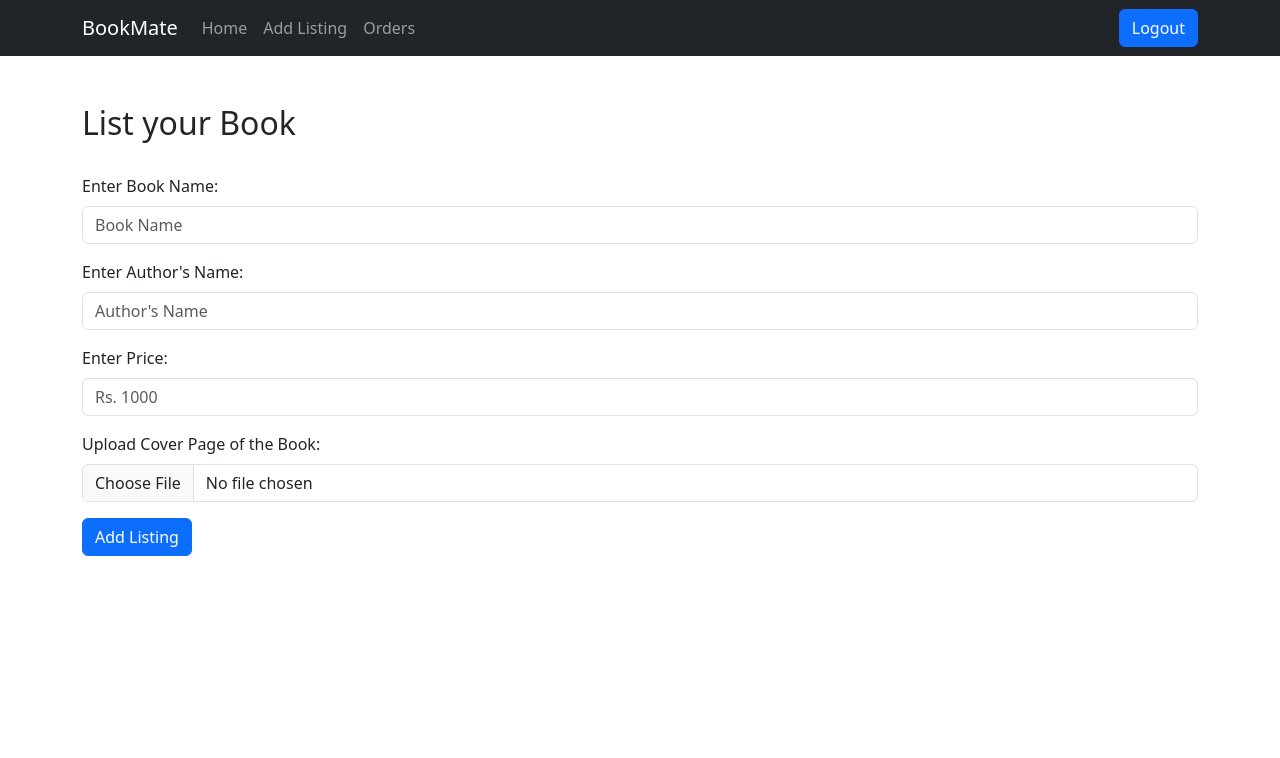
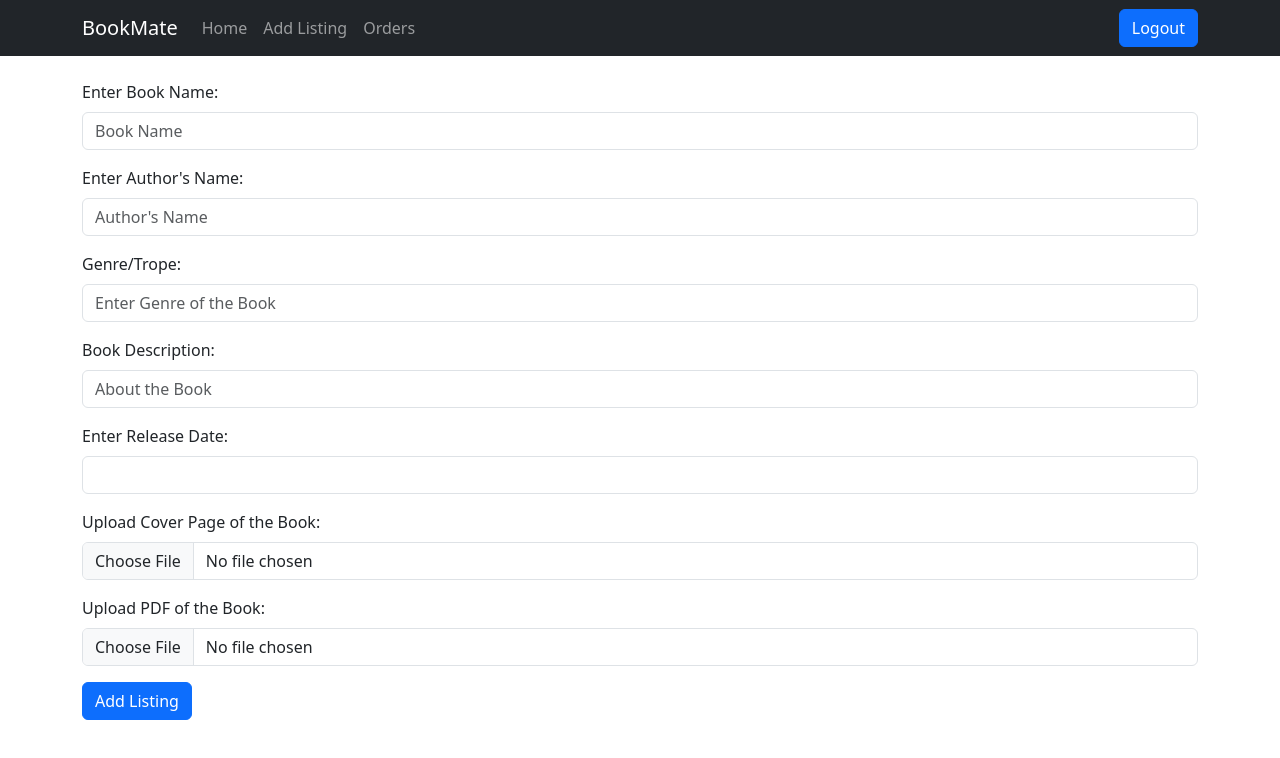
Before and after one commit to aryasingasane/bookmate, a React (Create React App) app: page /book/list in a window 1280 px wide. Shown: the top 758 px of the page. Built offline with nearby package versions, Linux system fonts and the light colour scheme; no server answers.

Commit message:
changed the layout of details page, added the pdfs of all the books, added extra fields in listing page

```diff
--- a/src/components/Card.jsx
+++ b/src/components/Card.jsx
@@ -19,15 +19,15 @@ const BookCard = (props) => {
 
   return (
     <Card style={{ width: "18rem", margin:'15px' }}>
-      <div style={{ height: "400px", overflow: "hidden" }}>
-        <Card.Img variant="top" src={url} style={{ objectFit: "cover", height: "400px" }} />
+      <div style={{ height: "450px", overflow: "hidden" }}>
+        <Card.Img variant="top" src={url} style={{ objectFit: "cover", height: "450px" }} />
       </div>
       <Card.Body>
         <Card.Title>{props.name}</Card.Title>
         <Card.Text>
-          Price: Rs.{props.price} /-
+          Author: {props.author}
           <br />
-          Sold By: {props.displayName}
+          Sold By: {props.userEmail}
         </Card.Text>
         <Button onClick={e => navigate(`/book/view/${props.id}`)} variant="primary">View</Button>
       </Card.Body>
--- a/src/components/Navbar.jsx
+++ b/src/components/Navbar.jsx
@@ -20,6 +20,8 @@ const MyNavbar = () => {
         <Button onClick={firebase.logoutFunction}>Logout</Button>
         </Container>
       </Navbar>
+
+
     );
 };
 
--- a/src/context/Firebase.jsx
+++ b/src/context/Firebase.jsx
@@ -66,17 +66,25 @@ export const FirebaseProvider = (props) => {
 
     console.log("User:",user);
 
-  const handleCreateNewListing = async (name, author, price, coverPic) => {
+  const handleCreateNewListing = async (name, author, rdate, coverPic, desc, bookPdf, trope) => {
     const imageRef = ref(
       storage,
       `uploads/images/${Date.now()}-${coverPic.name}`
     );
+    const pdfRef = ref(
+      storage,
+      `uploads/pdfs/${Date.now()}-${bookPdf.name}`
+    );
     const uploadResult = await uploadBytes(imageRef, coverPic);
+    const uploadResult2 = await uploadBytes(pdfRef, bookPdf);
     await addDoc(collection(firestore, "books"), {
       name,
       author,
-      price,
+      rdate,
+      trope,
+      desc,
       imgURL: uploadResult.ref.fullPath,
+      pdfURL: uploadResult2.ref.fullPath,
       userID: user.uid,
       userEmail: user.email,
       displayName: user.displayName,
@@ -94,6 +102,10 @@ export const FirebaseProvider = (props) => {
   };
 
   const getImageURL = (path) => {
+    return getDownloadURL(ref(storage, path));
+  };
+
+  const getPdfURL = (path) => {
     return getDownloadURL(ref(storage, path));
   };
 
@@ -143,6 +155,7 @@ export const FirebaseProvider = (props) => {
         handleCreateNewListing,
         listAllBooks,
         getImageURL,
+        getPdfURL,
         getBookById,
         placeOrder,
         fetchMyBooks,
--- a/src/pages/Details.jsx
+++ b/src/pages/Details.jsx
@@ -3,6 +3,9 @@ import Button from "react-bootstrap/Button";
 import Form from "react-bootstrap/Form";
 import { useParams } from "react-router-dom";
 import { useFirebase } from "../context/Firebase";
+import Container from 'react-bootstrap/Container';
+import Row from 'react-bootstrap/Row';
+import Col from 'react-bootstrap/Col';
 
 const BookDetailPage = () => {
   const params = useParams();
@@ -14,6 +17,7 @@ const BookDetailPage = () => {
   const [data, setData] = useState(null);
   console.log(data);
   const [url, setURL] = useState(null);
+  const [burl, setBURL] = useState(null);
 
   useEffect(() => {
     firebase.getBookById(params.bookId).then((value) => setData(value.data()));
@@ -26,6 +30,13 @@ const BookDetailPage = () => {
     }
   }, [data]);
 
+  useEffect(() => {
+    if (data) {
+      const pdfURL = data.pdfURL;
+      firebase.getPdfURL(pdfURL).then((burl) => setBURL(burl));
+    }
+  }, [data]);
+
   const placeOrder = async () => {
     const result = await firebase.placeOrder(params.bookId, qty);
     console.log("Order Placed", result);
@@ -34,30 +45,33 @@ const BookDetailPage = () => {
   if (data == null) return <h1>Loading....</h1>;
 
   return (
-    <div className="container mt-5">
+    <Container>
+    <Row>
+      <Col>
+        <div className="mt-5">
+          <img src={url} width="90%" style={{ borderRadius: "20px" }} />
+        </div>
+      </Col>
+      <Col xs={8}>
+        <div className="mt-5">
+          <h5 className="m-3">Name: {data.name}</h5>
+          <h5><p className="m-3">Release Date: {data.rdate}</p>
+          <p className="m-3">Author Name: {data.author}</p>
+          <p className="m-3">Tropes: {data.trope}</p>
+          <p className="m-3">Description: <br></br> <h6 className="m-2"> {data.desc}</h6></p>
+          </h5>
+          <br></br>
+          <h5 className="m-3">Owner Details:</h5>
+          <h5><p className="m-3">Email: {data.userEmail}</p></h5>
+          <br></br>
+          <Button  variant="success">
+            Download PDF
+          </Button>
+        </div>
+      </Col>
+    </Row>
 
-      <img src={url} width="40%" style={{ borderRadius: "10px" }} />
-      <h2>Details:</h2><br></br>
-      <h4>Name: {data.name}</h4>
-      <h4><p>Price: Rs. {data.price}</p>
-      <p>Author Name: {data.author}</p></h4>
-      <br></br>
-      <h2>Owner Details:</h2><br></br>
-      <h4><p>Name: {data.displayName}</p>
-      <p>Email: {data.userEmail}</p></h4>
-      <Form.Group className="mb-3" controlId="formBasicPassword">
-        <Form.Label><h2>Qty</h2></Form.Label>
-        <Form.Control
-          onChange={(e) => setQty(e.target.value)}
-          value={qty}
-          type="Number"
-          placeholder="Enter Qty"
-        />
-      </Form.Group>
-      <Button onClick={placeOrder} variant="success">
-        Buy Now
-      </Button>
-    </div>
+  </Container>
   );
 };
 
--- a/src/pages/List.jsx
+++ b/src/pages/List.jsx
@@ -10,17 +10,20 @@ const ListingPage = () => {
 
     const [name, setName] = useState('');
     const [author, setAuthor] = useState('');
-    const [price, setPrice] = useState('');
+    const [rdate, setRdate] = useState('');
     const [coverPic, setCoverPic] = useState('');
+    const [bookPdf, setBookPdf] = useState('');
+    const [desc, setDesc] = useState('');
+    const [trope, setTrope] = useState('');
 
     const handleSubmit = async (e) => {
       e.preventDefault();
-      await firebase.handleCreateNewListing(name,author,price,coverPic);
+      await firebase.handleCreateNewListing(name, author, rdate, coverPic, desc, bookPdf, trope);
     };
 
     return(
-        <div className="container mt-5">
-        <h2>List your Book</h2><br></br>
+        <div className="container mt-4">
+        {/* <h2>List your Book</h2><br></br> */}
       <Form onSubmit={handleSubmit}>
         <Form.Group className="mb-3" controlId="formBasicBname">
           <Form.Label>Enter Book Name: </Form.Label>
@@ -42,13 +45,33 @@ const ListingPage = () => {
           />
         </Form.Group>
 
+        <Form.Group className="mb-3" controlId="formBasicAname">
+          <Form.Label>Genre/Trope: </Form.Label>
+          <Form.Control
+            onChange={(e) => setTrope(e.target.value)}
+            value={trope}
+            type="text"
+            placeholder="Enter Genre of the Book"
+          />
+        </Form.Group>
+
+        <Form.Group className="mb-3" controlId="formBasicAname">
+          <Form.Label>Book Description: </Form.Label>
+          <Form.Control
+            onChange={(e) => setDesc(e.target.value)}
+            value={desc}
+            type="text"
+            placeholder="About the Book"
+          />
+        </Form.Group>
+
         <Form.Group className="mb-3" controlId="formBasicPrice">
-          <Form.Label>Enter Price: </Form.Label>
+          <Form.Label>Enter Release Date: </Form.Label>
           <Form.Control
-            onChange={(e) => setPrice(e.target.value)}
-            value={price}
+            onChange={(e) => setRdate(e.target.value)}
+            value={rdate}
             type="text"
-            placeholder="Rs. 1000"
+            placeholder=""
           />
         </Form.Group>
 
@@ -56,6 +79,14 @@ const ListingPage = () => {
           <Form.Label>Upload Cover Page of the Book: </Form.Label>
           <Form.Control
             onChange={(e) => setCoverPic(e.target.files[0])}
+            type="file"
+          />
+        </Form.Group>
+
+        <Form.Group className="mb-3" controlId="formBasicPhoto">
+          <Form.Label>Upload PDF of the Book: </Form.Label>
+          <Form.Control
+            onChange={(e) => setBookPdf(e.target.files[0])}
             type="file"
           />
         </Form.Group>
```
